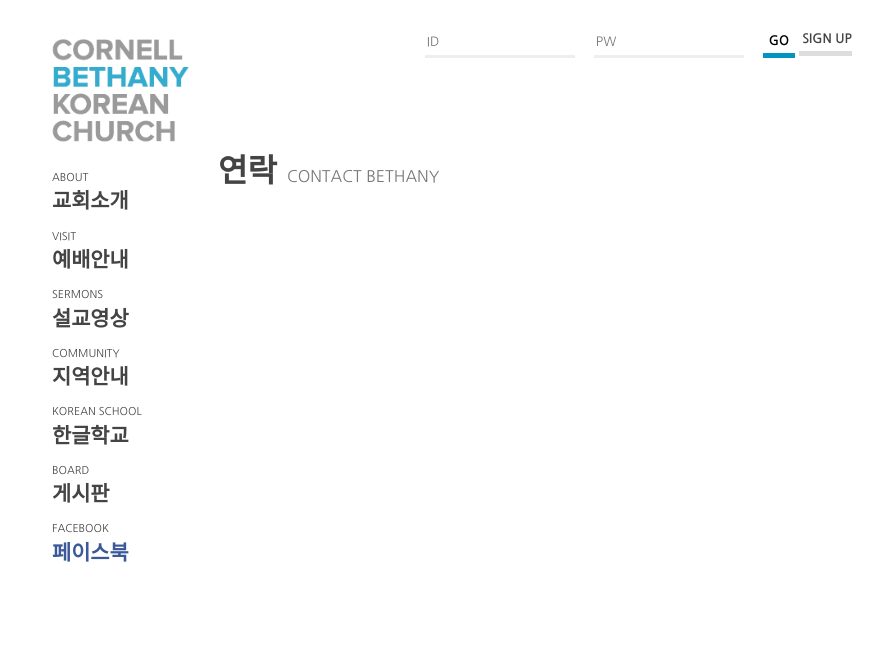
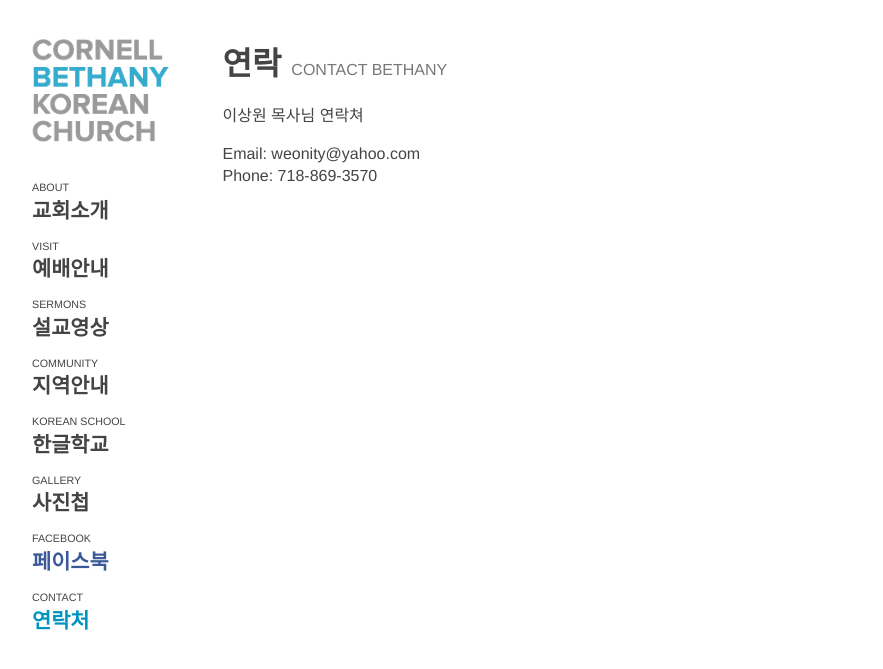
Before and after one commit to suchanlee/bethany, a Django app: page /contact/ in a window 1280 px wide. Shown: the top 669 px of the page, without its empty margins (190-1073 px from the left). Run offline with Django 3.2, Linux system fonts and the light colour scheme; some libraries are stand-ins or nearby versions.

Commit message:
removed auth, added gallery

```diff
--- a/bethany/static/css/main.css
+++ b/bethany/static/css/main.css
@@ -1,4 +1,3 @@
-@import url(http://fonts.googleapis.com/earlyaccess/nanumgothic.css);
 body {
   margin: 0 0 0 0;
   padding: 0 0 0 0;
@@ -17,7 +16,7 @@ p {
 }
 #container {
   margin: 0 auto;
-  width: 810px;
+  width: 850px;
   padding-top: 25px;
   position: relative;
 }
@@ -27,16 +26,22 @@ p {
   vertical-align: top;
 }
 .header-block {
-  width: 100%;
+  display: inline-block;
   height: 120px;
+}
+.header-block img {
+  width: 150px;
+}
+.header-block img:hover {
+  opacity: 0.7;
 }
 .nav-block {
   width: 160px;
-  position: fixed;
 }
 .content-block {
   width: 650px;
-  margin-left: 160px;
+  margin-top: 13px;
+  margin-left: 30px;
 }
 .background {
   background-size: cover;
@@ -45,16 +50,6 @@ p {
 }
 .centered {
   text-align: center;
-}
-.header {
-  float: left;
-  position: fixed;
-}
-.header img {
-  width: 150px;
-}
-.header img:hover {
-  opacity: 0.7;
 }
 .header-login {
   float: right;
--- a/bethany/static/css/main.less
+++ b/bethany/static/css/main.less
@@ -1,4 +1,4 @@
-@import url(http://fonts.googleapis.com/earlyaccess/nanumgothic.css);
+// @import url(http://fonts.googleapis.com/earlyaccess/nanumgothic.css);
 
 @border-color: #ccc;
 @main-color: #0095c0;
@@ -31,7 +31,7 @@ p {
 
 #container {
 	margin: 0 auto;
-	width: 810px;
+	width: 850px;
 	padding-top: 25px;
 	position: relative;
 }
@@ -41,18 +41,25 @@ p {
 }
 
 .header-block {
-	width: 100%;
+	// width: 100%;
+	display: inline-block;
 	height: 120px;
+	img {
+		width: 150px;
+		&:hover {
+			opacity: 0.7;
+		}
+	}
 }
 
 .nav-block {
 	width: 160px;
-	position: fixed;
 }
 
 .content-block {
 	width: 650px;
-	margin-left: 160px;
+	margin-top: 13px;
+	margin-left: 30px;
 }
 
 .background {
@@ -65,16 +72,6 @@ p {
 	text-align: center;
 }
 
-.header {
-	float: left;
-	position: fixed;
-	img {
-		width: 150px;
-		&:hover {
-			opacity: 0.7;
-		}
-	}
-}
 .header-login {
 	float: right;
 }
--- a/bethany/templates/base/base.html
+++ b/bethany/templates/base/base.html
@@ -14,11 +14,11 @@
 </head>
 <body>
 	<header class="hidden">
-		<h1>Cornell Korean Bethany Church | 코넬 베다니 한인 교회</h1>
+		<h1>Cornell Bethany Korean Church | 코넬 베다니 한인 교회</h1>
 		<h1>이타카 교회</h1>
 		<h1>코넬 교회</h1>
 		<h1>Ithaca church</h1>
-		<p>Cornell Korean Bethany Church is a church located in the Cornell campus with a focused goal of worshiping and glorifying God. We believe in the cleansing of our sins through Jesus Christ and his resurrection from the dead.</p>
+		<p>Cornell Bethany Korean Church is a church located in the Cornell campus with a focused goal of worshiping and glorifying God. We believe in the cleansing of our sins through Jesus Christ and his resurrection from the dead.</p>
 		<p>2012년 5월 19일 창립된 코넬 베다니 교회(CBKC: Cornell Bethany Korean Church)는 하나님을 영화롭게 하는 것에 교회의 목적을 두고 있습니다. 코넬 베다니 교회는 예수 그리스도 보혈의 사랑으로 회복됨과 세워짐이 있는 교회, 예수 그리스도 부활의 능력으로 승리하고 증거하는 교회를 소망합니다.</p>
 		<p>예수 그리스도의 십자가 사랑과 부활의 능력으로 하나님을 영화롭게 하는 교회</p>
 		<p>keywords: Cornell, Bethany, Church, Cornell Korean Church, Cornell church, ithaca church, 코넬 교회, 이타카 교회, 코넬 베다니 교회, 코넬 한인 교회, 베다니 교</p>
--- a/bethany/templates/base/nav.html
+++ b/bethany/templates/base/nav.html
@@ -51,8 +51,8 @@
 		</li>
 		<li>
 			<div>
-				<p class="nav-english">BOARD</p>
-				<p class="nav-korean" {% if page == 'board' %}id="selected"{% endif %}><a href="/board/">게시판</a></p>
+				<p class="nav-english">GALLERY</p>
+				<p class="nav-korean" {% if page == 'board' %}id="selected"{% endif %}><a href="http://cornellbethany.tumblr.com/archive" target="_blank">사진첩</a></p>
 			</div>
 		</li>
 		<li>
@@ -61,12 +61,12 @@
 				<p class="nav-korean"><a href="https://www.facebook.com/groups/291170957645458" target="_blank" style="color: #3B5998;">페이스북</a></p>
 			</div>
 		</li>
-<!-- 		<li>
-	<div>
-		<p class="nav-english">CONTACT</p>
-		<p class="nav-korean" {% if page == 'contact' %}id="selected"{% endif %}><a href="/contact/">연락</a></p>
-	</div>
-</li> -->
+		<li>
+			<div>
+				<p class="nav-english">CONTACT</p>
+				<p class="nav-korean" {% if page == 'contact' %}id="selected"{% endif %}><a href="/contact/">연락처</a></p>
+			</div>
+		</li>
 	</ul>
 </nav>
 
--- a/bethany/templates/base/structure.html
+++ b/bethany/templates/base/structure.html
@@ -5,15 +5,11 @@
 {% block main %}
 
 <div class="header-block">
-	<div class="header">
-		<a href="/"><img src="{% static "img/bethany_logo.png" %}" alt="bethany_logo"></a>
-	</div>
-	{% include "base/login.html" %}
+	<a href="/"><img src="{% static 'img/bethany_logo.png' %}" alt="bethany_logo"></a>
+{% include "base/nav.html" %}
 </div>
-<div class="clear"></div>
-<div class="nav-block">
-{% include "base/nav.html" %}
-</div><div class="content-block">
+
+<div class="content-block">
 <div class="content-box">
 {% block content %}{% endblock %}
 </div>
--- a/bethany/templates/website/contact.html
+++ b/bethany/templates/website/contact.html
@@ -8,6 +8,9 @@
 
 <h1>연락<span class="eng-heading">CONTACT BETHANY</span></h1>
 
+<p>이상원 목사님 연락쳐</p>
+<p>Email: weonity@yahoo.com<br>
+Phone: 718-869-3570</p>
 
 
 
--- a/bethany/website/views.py
+++ b/bethany/website/views.py
@@ -23,12 +23,10 @@ class HomeView(TemplateView):
 
 	def get_context_data(self, **kwargs):
 		context = super(HomeView, self).get_context_data(**kwargs)
-		context = {}
 		context['sermon'] = Sermon.objects.order_by('-created')[0]
 		context['posts'] = Post.objects.order_by('-created')[:5]
 		context['notices'] = Notice.objects.order_by('-created')[:5]
 		context['slides'] = Slideshow.objects.order_by('-created')[:3]
-		context['auth_form'] = UserLoginForm
 		return context
 
 
@@ -37,10 +35,8 @@ class CommunityView(TemplateView):
 
 	def get_context_data(self, **kwargs):
 		context = super(CommunityView, self).get_context_data(**kwargs)
-		context = {}
 		context['object'] = IthacaLife.objects.get(id=1)
 		context['page'] = 'community'
-		context['auth_form'] = UserLoginForm
 		return context
 
 
@@ -48,10 +44,9 @@ class StudentTipView(TemplateView):
 	template_name = 'website/student.html'
 
 	def get_context_data(self, **kwargs):
-		context = {}
+		context = super(StudentTipView, self).get_context_data(**kwargs)
 		context['page'] = 'community'
 		context['subpage'] = 'student'
-		context['auth_form'] = UserLoginForm
 		context['interviews'] = Interview.objects.all().order_by('major')
 		return context
 
@@ -61,9 +56,7 @@ class KoreanSchoolView(TemplateView):
 
 	def get_context_data(self, **kwargs):
 		context = super(KoreanSchoolView, self).get_context_data(**kwargs)
-		context = {}
 		context['object'] = KoreanSchool.objects.get(id=1)
-		context['auth_form'] = UserLoginForm
 		context['page'] = 'korean'
 		return context
 
@@ -72,8 +65,7 @@ class ContactView(TemplateView):
 	template_name = 'website/contact.html'
 
 	def get_context_data(self, **kwargs):
-		context = {}
-		context['auth_form'] = UserLoginForm
+		context = super(ContactView, self).get_context_data(**kwargs)
 		context['page'] = 'contact'
 		return context
 
@@ -83,7 +75,6 @@ class BoardView(TemplateView):
 
 	def get_context_data(self, **kwargs):
 		context = super(BoardView, self).get_context_data(**kwargs)
-		context = {}
 		context['page'] = 'board'
 		boards = Board.objects.all()
 		posts = []
@@ -95,7 +86,6 @@ class BoardView(TemplateView):
 		context['board2'] = boards[1]
 		context['posts1'] = posts[0]
 		context['posts2'] = posts[1]
-		context['auth_form'] = UserLoginForm
 		return context
 
 
@@ -104,8 +94,6 @@ class BoardDetailView(TemplateView):
 
 	def get_context_data(self, **kwargs):
 		context = super(BoardDetailView, self).get_context_data(**kwargs)
-		context = {}
-		context['auth_form'] = UserLoginForm
 		context['page'] = 'board'
 		board = Board.objects.get(pk=kwargs['pk'])
 		post_list = Post.objects.filter(board=board)
@@ -132,7 +120,6 @@ class NoticeView(TemplateView):
 
 	def get_context_data(self, **kwargs):
 		context = super(NoticeView, self).get_context_data(**kwargs)
-		context = {}
 		context['auth_form'] = UserLoginForm
 		context['page'] = 'board'
 		notice_list = Notice.objects.filter(notice_type='notice')
@@ -159,7 +146,6 @@ class ProgramView(TemplateView):
 
 	def get_context_data(self, **kwargs):
 		context = super(ProgramView, self).get_context_data(**kwargs)
-		context = {}
 		context['auth_form'] = UserLoginForm
 		context['page'] = 'board'
 		notice_list = Notice.objects.filter(notice_type='program')
@@ -186,7 +172,6 @@ class NoticePostView(TemplateView):
 
 	def get_context_data(self, **kwargs):
 		context = super(NoticePostView, self).get_context_data(**kwargs)
-		context = {}
 		context['auth_form'] = UserLoginForm
 		context['page'] = 'board'
 
@@ -208,7 +193,6 @@ class PostView(TemplateView):
 
 	def get_context_data(self, **kwargs):
 		context = super(PostView, self).get_context_data(**kwargs)
-		context = {}
 		context['auth_form'] = UserLoginForm
 		context['page'] = 'board'
 
@@ -274,7 +258,6 @@ class AboutView(TemplateView):
 
 	def get_context_data(self, **kwargs):
 		context = super(AboutView, self).get_context_data(**kwargs)
-		context = {}
 		context['auth_form'] = UserLoginForm
 		context['page'] = 'about'
 		return context
@@ -285,7 +268,6 @@ class VisitView(TemplateView):
 
 	def get_context_data(self, **kwargs):
 		context = super(VisitView, self).get_context_data(**kwargs)
-		context = {}
 		context['auth_form'] = UserLoginForm
 		context['page'] = 'visit'
 		return context
```
Also changed, not shown: bethany/templates/website/visit.html (+6 -27 lines).
